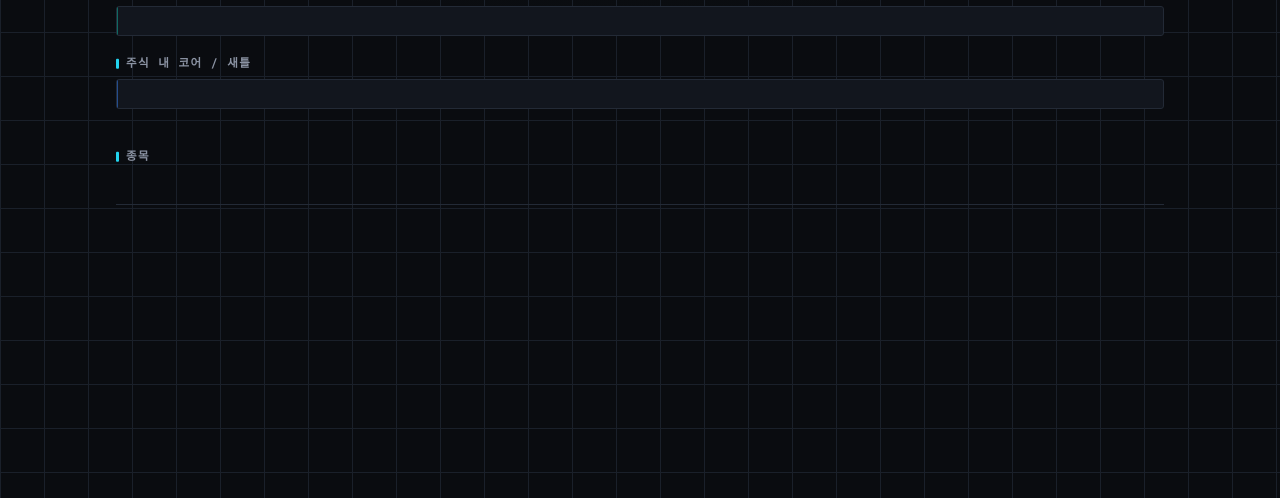
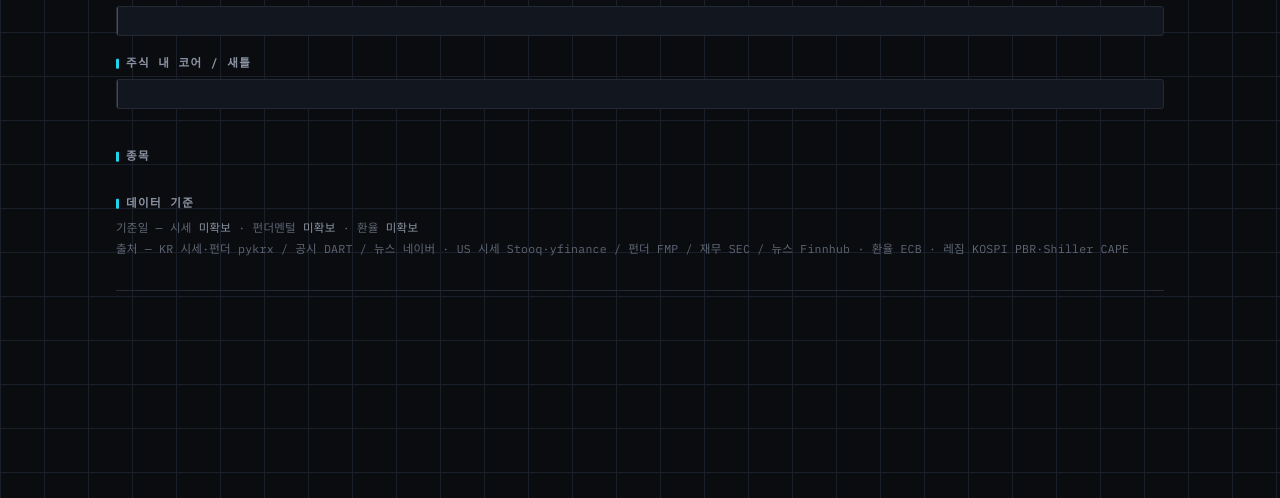
Before and after one commit to bigbulgogiburger/ballast, a FastAPI app: template app/templates/dashboard.html in a window 1280 px wide. Shown: the part 188-686 px from the top of the page. Run offline with FastAPI, Linux system fonts and the light colour scheme; the template is opened without the code that fills it, so the values that code supplies are empty; some web fonts are replaced.

Commit message:
feat(ui): 데이터 기준일·출처 섹션 — 정직성 가시화
- 대시보드 하단에 as_of 3키 기준일 + 소스(pykrx·DART·Stooq·FMP·SEC·ECB 등) 표기
- 브리핑 존재 시 렌더 통합 테스트 추가 (출처·기준일·why_note)

```diff
--- a/app/static/css/app.css
+++ b/app/static/css/app.css
@@ -149,6 +149,17 @@ a:hover { color: var(--c-primary-active); }
   color: var(--c-muted-soft);
   font-size: 0.74rem;
 }
+
+/* 데이터 기준일·출처 (정직성 가시화) */
+.data-sources { margin-top: var(--s-lg); }
+.source-line {
+  font-family: var(--font-mono);
+  font-size: 0.72rem;
+  color: var(--c-muted-soft);
+  letter-spacing: 0.02em;
+  margin: 2px 0;
+}
+.source-line .num { color: var(--c-muted); }
 
 .disclaimer-footer {
   border-top: 1px solid var(--c-hairline);
--- a/app/templates/dashboard.html
+++ b/app/templates/dashboard.html
@@ -76,7 +76,22 @@
   {% endif %}
 </section>
 
-{# ⑦ 면책 푸터 #}
+{# ⑦ 데이터 기준일·출처 (정직성 가시화 — 모든 수치의 근거 시점) #}
+<section class="data-sources">
+  <h2 class="title-sm">데이터 기준</h2>
+  <p class="source-line">
+    기준일 — 시세 <span class="num">{{ doc.as_of.price or '미확보' }}</span>
+    · 펀더멘털 <span class="num">{{ doc.as_of.funda or '미확보' }}</span>
+    · 환율 <span class="num">{{ doc.as_of.fx or '미확보' }}</span>
+  </p>
+  <p class="source-line">
+    출처 — KR 시세·펀더 pykrx / 공시 DART / 뉴스 네이버 ·
+    US 시세 Stooq·yfinance / 펀더 FMP / 재무 SEC / 뉴스 Finnhub ·
+    환율 ECB · 레짐 KOSPI PBR·Shiller CAPE
+  </p>
+</section>
+
+{# ⑧ 면책 푸터 #}
 <footer class="disclaimer-footer">
   {{ doc.disclaimer }}
 </footer>
```
Also changed, not shown: tests/test_main_routes.py (+39 -0 lines).
